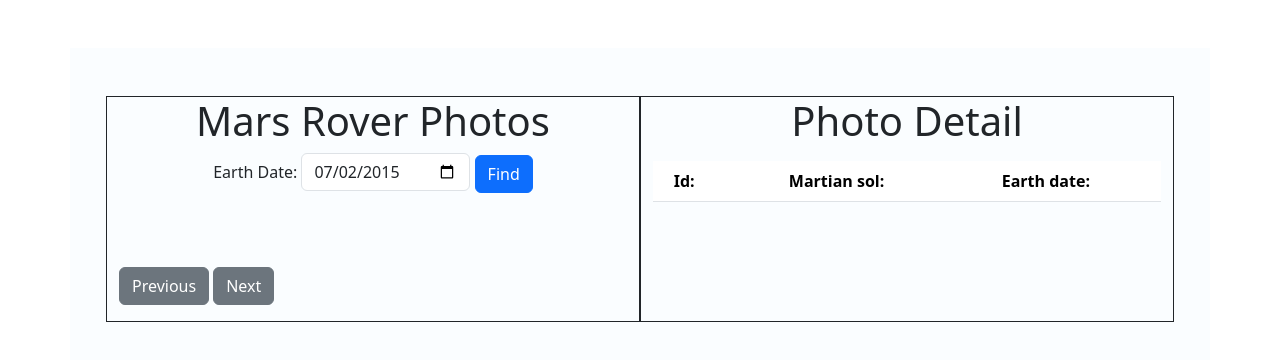
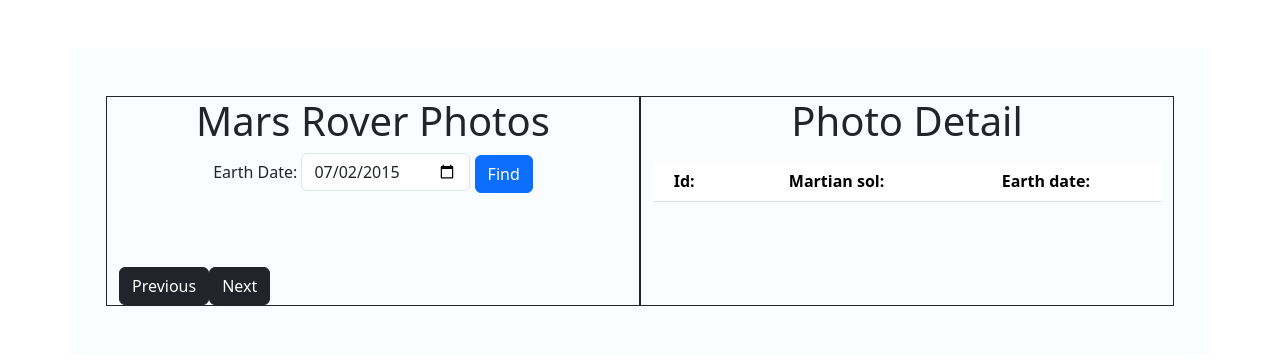
Before and after one commit to KarenMateus8/Parcial-2_ProgramacionWeb, a plain HTML site: page index.html in a window 1280 px wide. Drawn offline with nearby package versions, Linux system fonts and the light colour scheme; no server answers; files whose address does not match are found by name.

Commit message:
Update index.html

```diff
--- a/index.html
+++ b/index.html
@@ -38,18 +38,10 @@
                     <tbody class="border border-dark">
                     </tbody>
                 </table>
-                <div class="d-flex justify-content mt-100">
-                    <nav aria-label="Page navigation">
-                      <ul class="pagination">
-                        <li class="page-item">
-                          <button id="previousButton" type="button" class="btn btn-secondary me-1" onclick="cargar_previous()">Previous</button>
-                        </li>
-                        <li class="page-item">
-                          <button type="button" class="btn btn-secondary" onclick="cargar_next()">Next</button>
-                        </li>
-                      </ul>
-                    </nav>
-                  </div>
+                <div class="d-flex justify-content mt-3">
+                    <button type="button" class="btn btn-dark" onclick="cargarPrevious()">Previous</button>
+                    <button type="button" class="btn btn-dark" onclick="cargarNext()">Next</button>
+                </div>
             </div>
 
             <div class="col-6 border border-dark">
```
